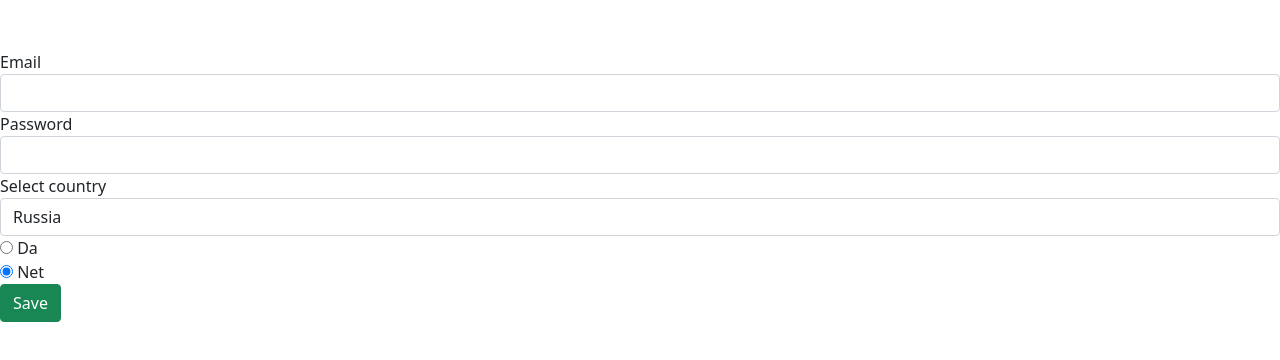
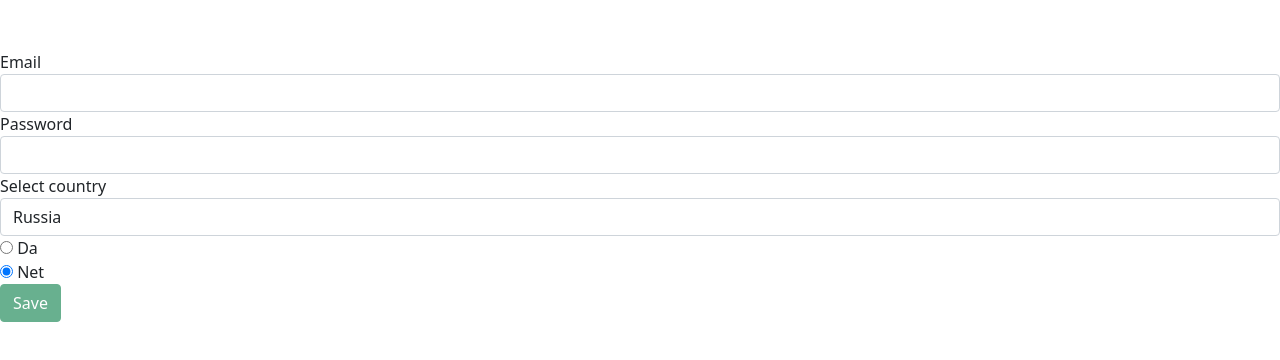
Before and after one commit to DmSudin/angular-yt, an Angular app: page / in a window 1280 px wide. Shown: the top 360 px of the page. Built offline with nearby package versions, Linux system fonts and the light colour scheme.

Commit message:
lesson 41 - forms 9 - validation reactive form

```diff
--- a/src/app/app.component.html
+++ b/src/app/app.component.html
@@ -8,6 +8,7 @@
         <div class="form-group">
             <label>Password</label>
             <input type="password" class="form-control" formControlName="pass">
+            <p *ngIf="form.get('pass').invalid && form.get('pass').touched">Password can't be empty</p>
         </div>
 
         <div class="form-group">
@@ -29,7 +30,7 @@
             </label>
         </div>
 
-        <button class="btn btn-success" type="submit">Save</button>
+        <button [disabled]="form.invalid" class="btn btn-success" type="submit">Save</button>
 
     </form>
 </div>
--- a/src/app/app.component.ts
+++ b/src/app/app.component.ts
@@ -1,5 +1,5 @@
 import { Component, OnInit } from '@angular/core';
-import { FormControl, FormGroup } from '@angular/forms';
+import { FormControl, FormGroup, Validators } from '@angular/forms';
 
 @Component({
     selector: 'app-root',
@@ -17,8 +17,8 @@ export class AppComponent implements OnInit {;
 
     ngOnInit() {
         this.form = new FormGroup({
-            email: new FormControl(''),
-            pass: new FormControl(''),
+            email: new FormControl('', [Validators.required, Validators.email]),
+            pass: new FormControl('', Validators.required),
             country: new FormControl('ru'),
             answer: new FormControl('no'),
         });
```
